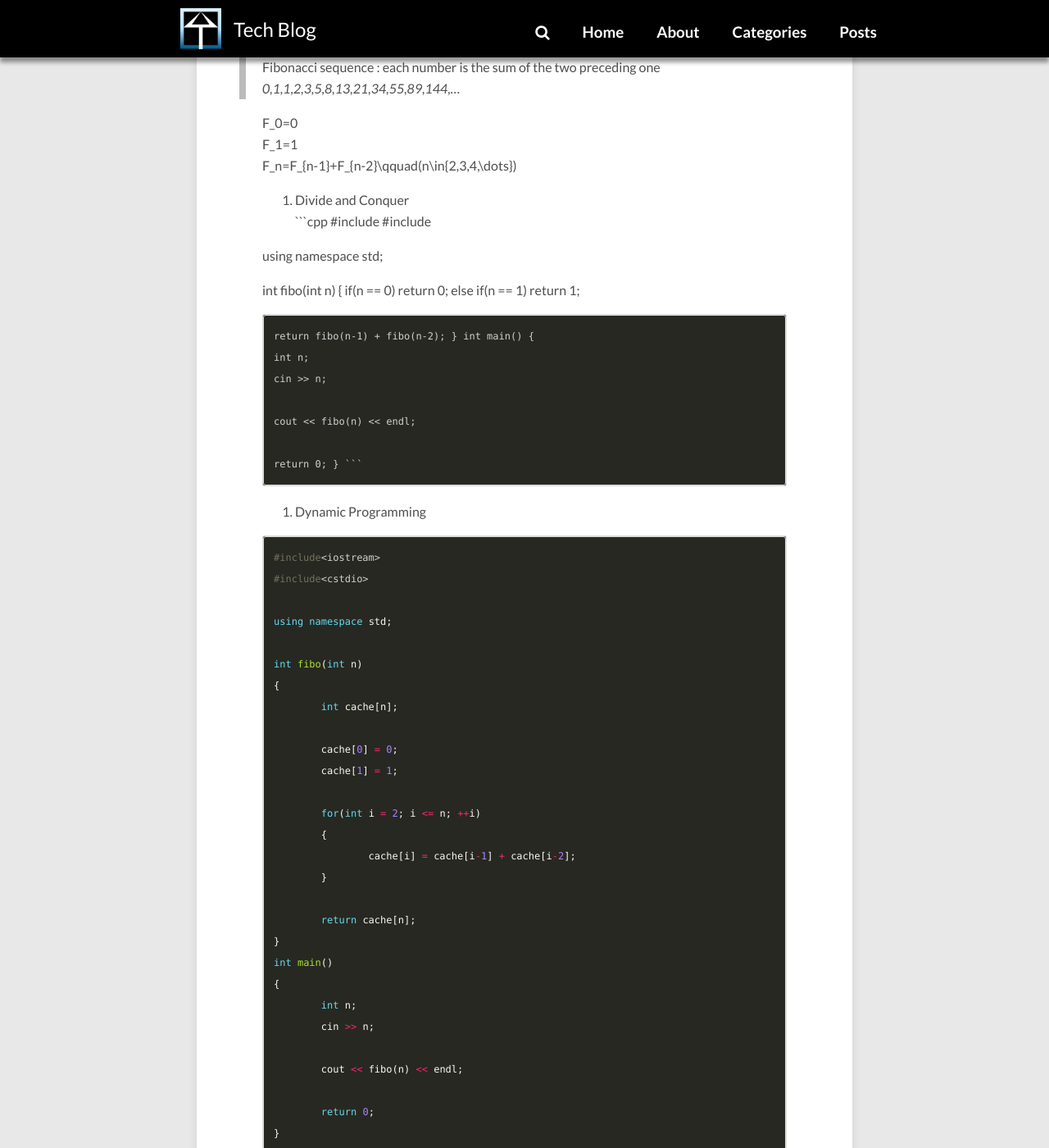
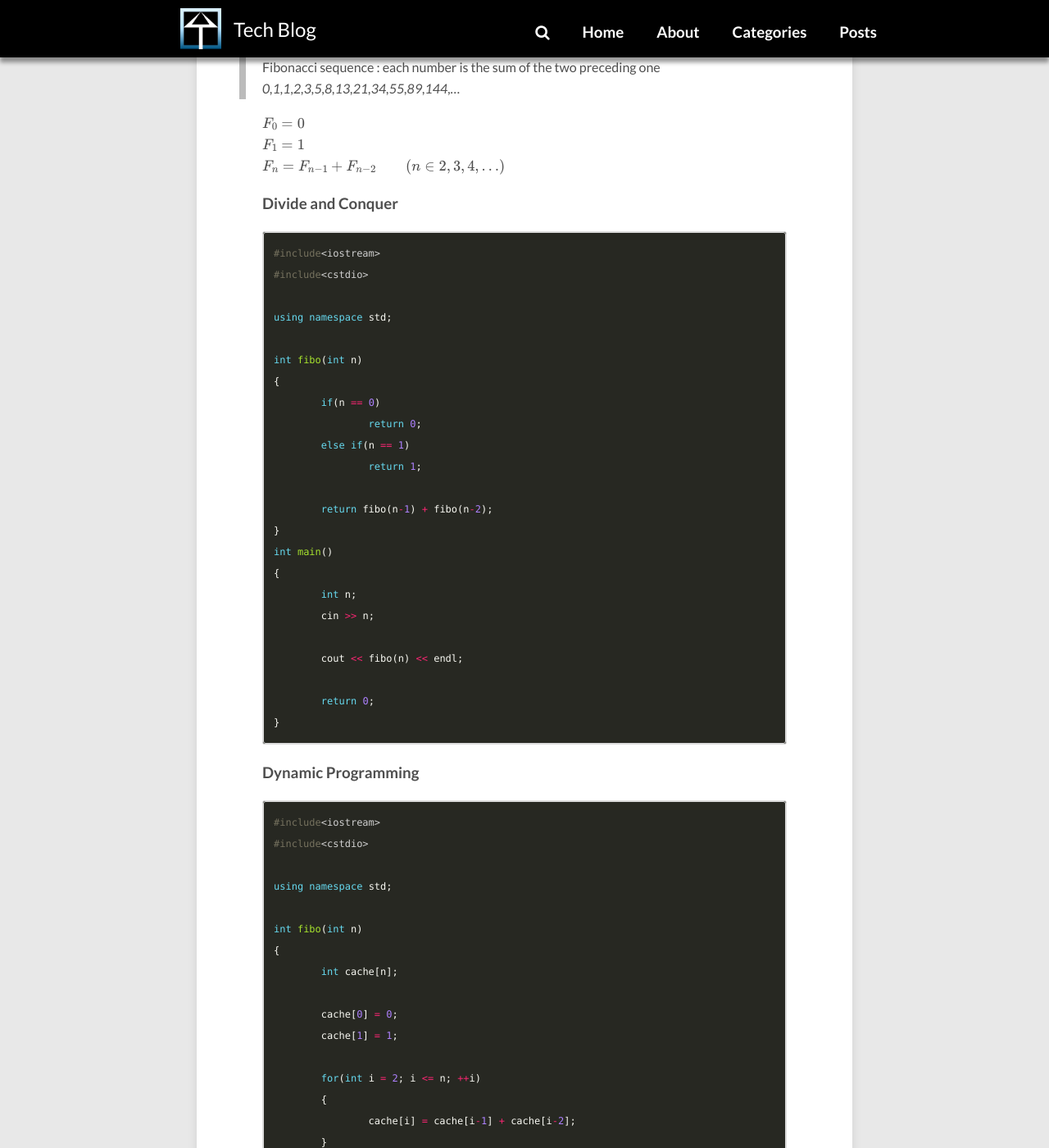
Before and after one commit to sujinsjlee/mg729.github.io, a Jekyll site: the page built from _posts/2020-03-16-Algorithm_(5)_dp_dc.md, in a window 1280 px wide and 1400 px high, scrolled down 1641 px. Shown: the whole window at 82% size. Built offline with Jekyll 4.4.1, drawn with Linux system fonts in a browser that asks for light colours; nearby versions of some CDN libraries; formulas are drawn with MathJax 3; comment, search, counter and statistics services are not loaded; part of the change alters nothing that is shown.

````diff
--- a/_posts/2020-03-16-Algorithm_(5)_dp_dc.md
+++ b/_posts/2020-03-16-Algorithm_(5)_dp_dc.md
@@ -50,12 +50,13 @@ categories: [Algorithm]
 > *0,1,1,2,3,5,8,13,21,34,55,89,144,...*
 
 
-F_0=0
-F_1=1
-F_n=F_{n-1}+F_{n-2}\qquad(n\in\{2,3,4,\dots\})
+$F_0=0$
+$F_1=1$
+$F_n=F_{n-1}+F_{n-2}\qquad(n\in\{2,3,4,\dots\})$
 
 
-1. Divide and Conquer
+### Divide and Conquer
+
 ```cpp
 #include<iostream>
 #include<cstdio>
@@ -82,8 +83,7 @@ int main()
 }
 ```
 
-
-2. Dynamic Programming
+### Dynamic Programming
 
 ```cpp
 #include<iostream>
````
